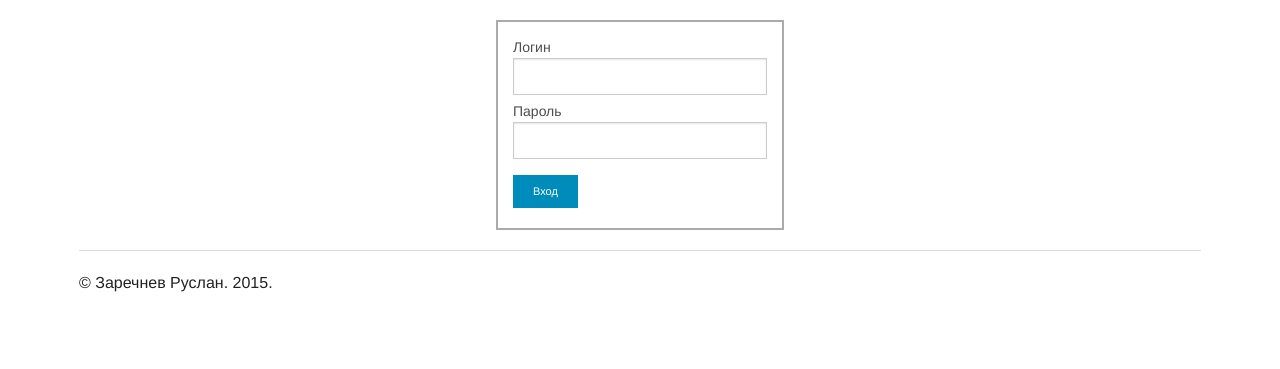
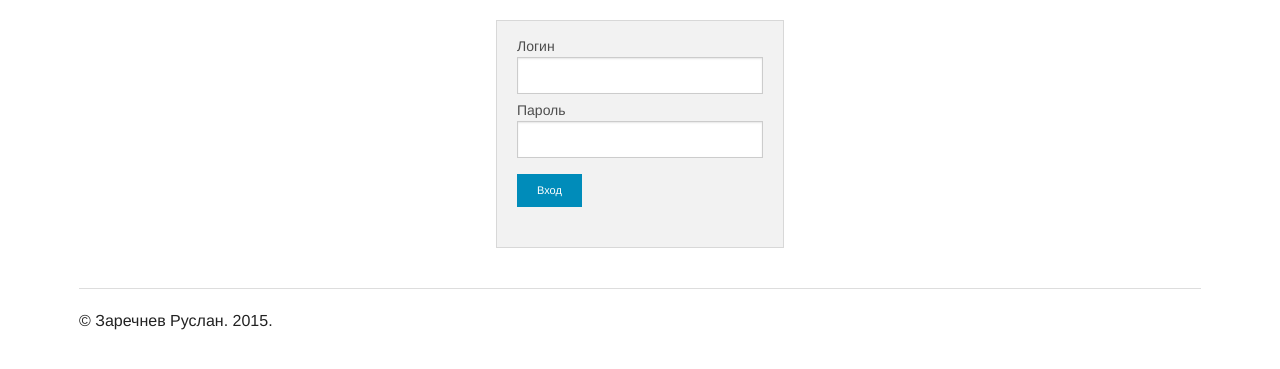
Before and after one commit to zarechnev/r-crm, a Django app: page /auth/logout/ in a window 1280 px wide. Shown: the part 45-414 px from the top of the page. Run offline with Django 3.2, Linux system fonts and the light colour scheme; parts of the project's set-up code (start-up, migrations or seed data) failed here and were passed over.

Commit message:
Change login form template.

```diff
--- a/rcrm_django/loginsys/templates/login.html
+++ b/rcrm_django/loginsys/templates/login.html
@@ -1,7 +1,7 @@
 {% extends "main.html" %}
 
 {% block login %}
-<div class="small-3 large-centered columns" style="border: 2px solid #aaa; padding-top: 15px;">
+<div class="panel small-3 large-centered columns" style="padding-top: 15px;">
   <form action='/auth/login/' method='post'>
     {% csrf_token %}
     <label for="username">Логин</label>
```
Also changed, not shown: rcrm_django/rcrm_django.sqlite3.
